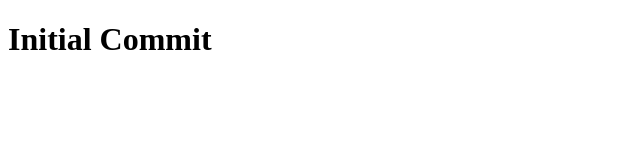
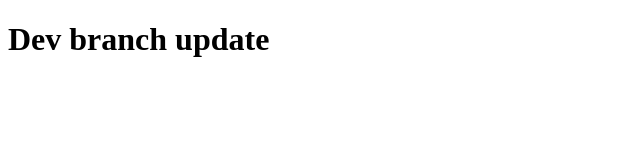
Before and after one commit to thilandayarathna/se-lab2, a plain HTML site: page index.html in a window 1280 px wide. Shown: the whole page, without its empty margins (0-640 px from the left). Drawn offline with Linux system fonts and the light colour scheme.

Commit message:
Dev branch update

```diff
--- a/index.html
+++ b/index.html
@@ -6,6 +6,6 @@
     <title>Document</title>
 </head>
 <body>
-    <h1>Initial Commit</h1>
+    <h1>Dev branch update</h1>
 </body>
 </html>
```
